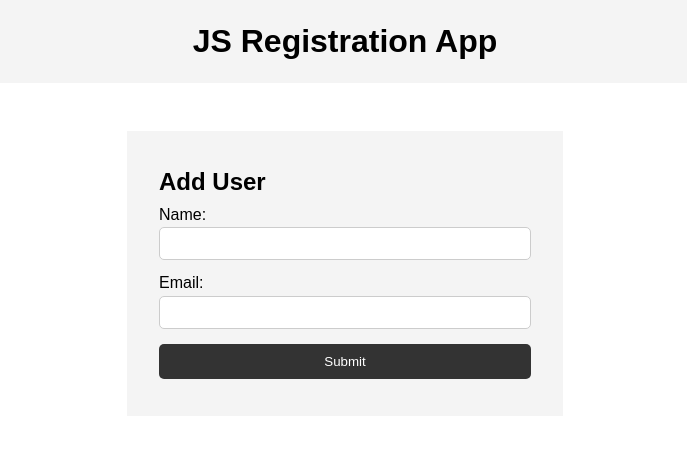
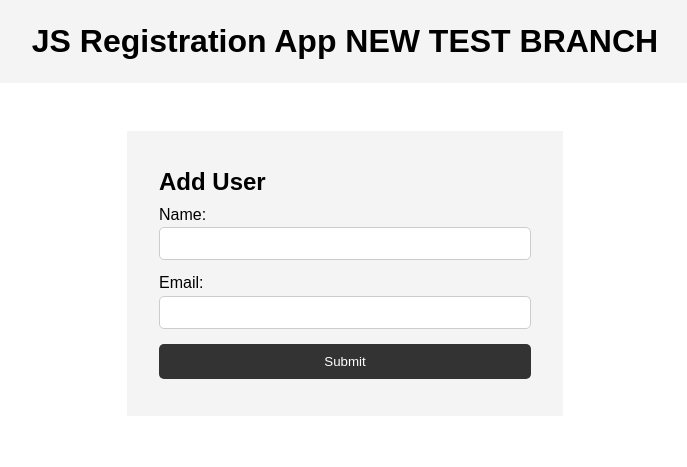
Before and after one commit to ElectronicKriss/es6-Registration-form, a plain HTML site: page index.html in a window 1280 px wide. Shown: the whole page, without its empty margins (295-982 px from the left). Drawn offline with Linux system fonts and the light colour scheme.

Commit message:
Testing a Test Branch

```diff
--- a/index.html
+++ b/index.html
@@ -9,7 +9,7 @@
   </head>
   <body>
     <header>
-      <h1>JS Registration App</h1>
+      <h1>JS Registration App NEW TEST BRANCH</h1>
     </header>
 
     <section class="container">
```
